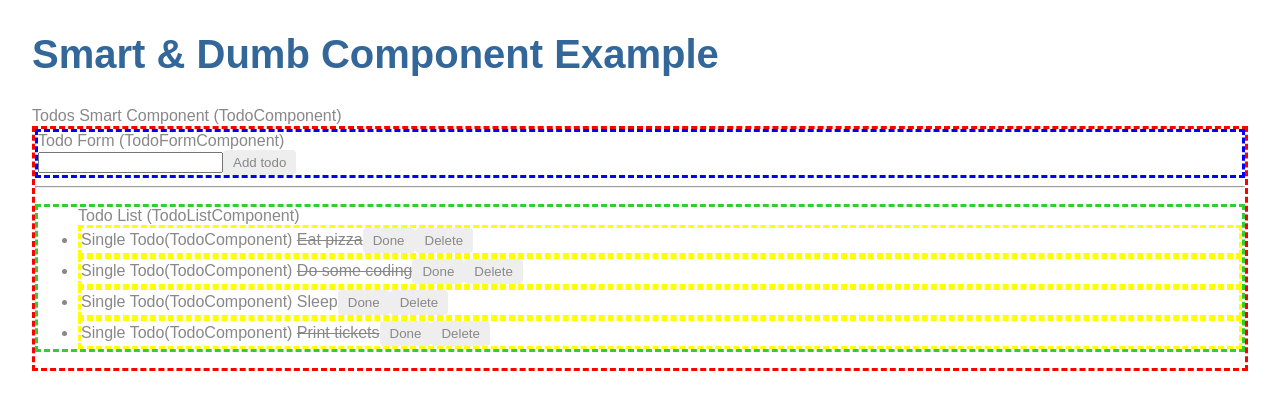
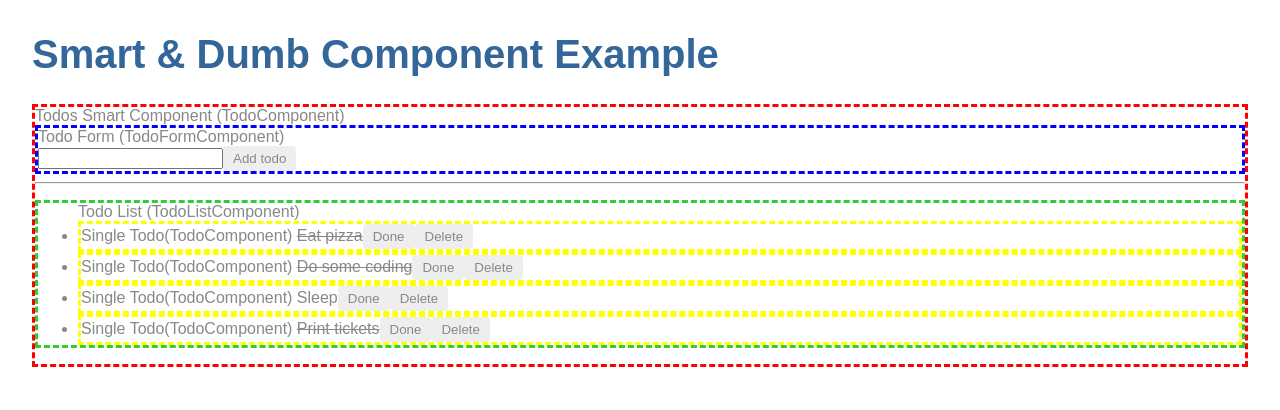
Before and after one commit to CodeByKwakes/smart-dumb-angular2, an Angular app: page / in a window 1280 px wide. Shown: the top 410 px of the page. Built offline with nearby package versions, Linux system fonts and the light colour scheme.

Commit message:
quick fix

```diff
--- a/src/app/todos/todos.component.html
+++ b/src/app/todos/todos.component.html
@@ -1,5 +1,6 @@
-{{title}}
+
 <div class="todos">
+  {{title}}
   <todo-form (onAdd)="addTodo($event)"></todo-form>
   <hr>
   <todo-list
```
